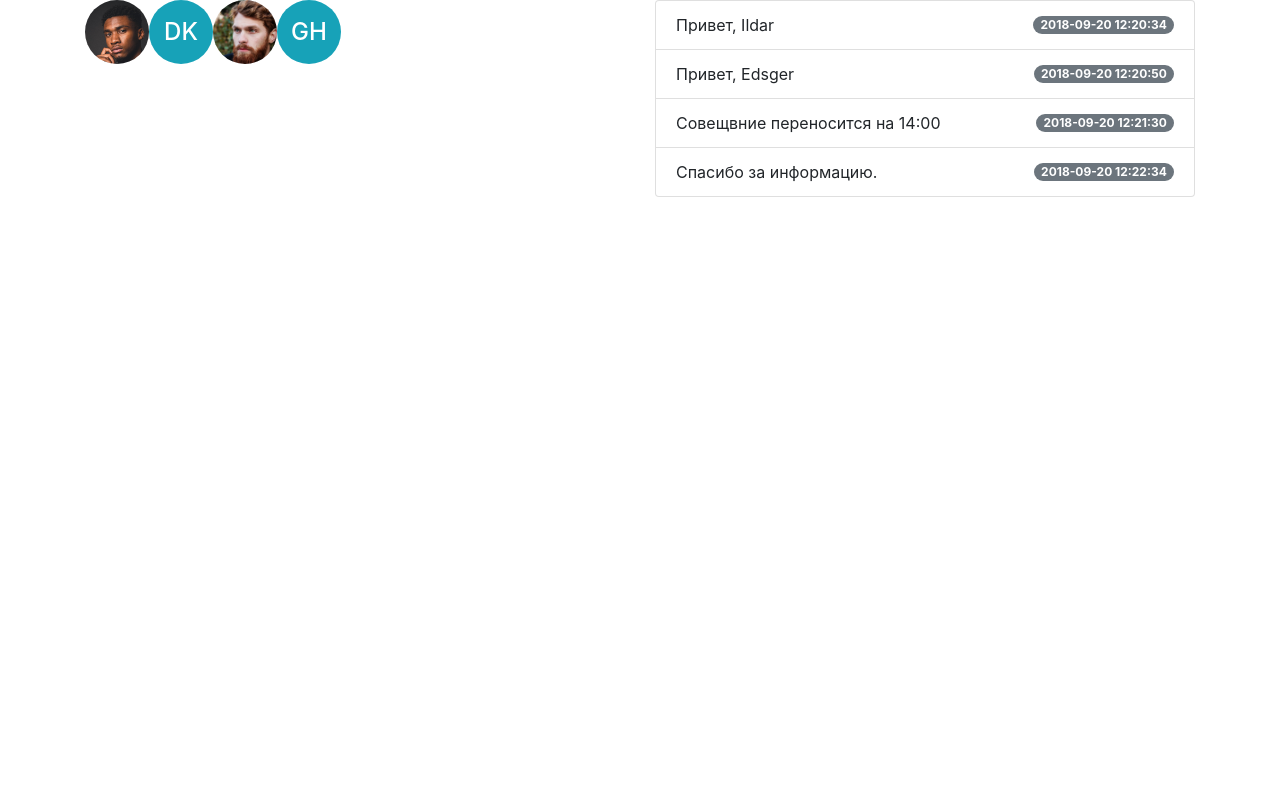
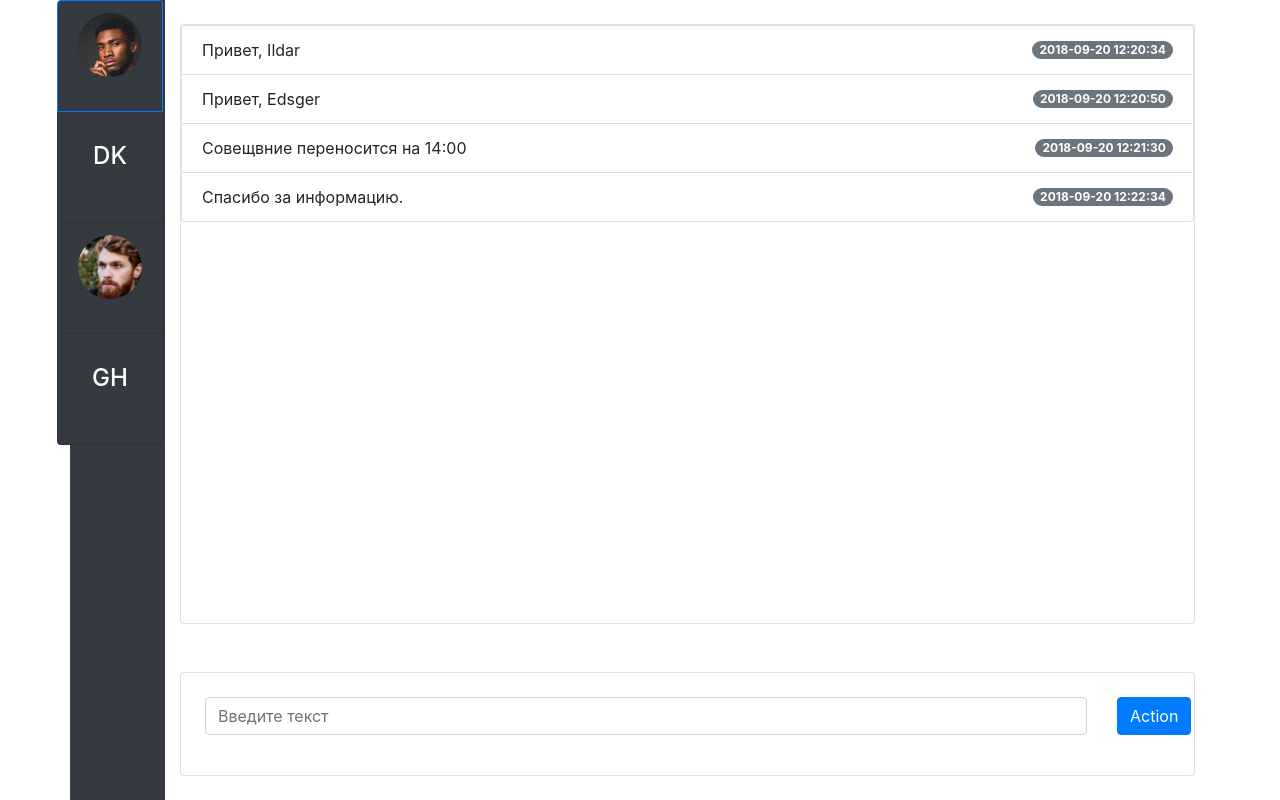
Before and after one commit to ildafon/messenger, an Angular app: page /conversations/1 in a window 1280 px wide. Built offline with nearby package versions, Linux system fonts and the light colour scheme.

Commit message:
new message form added draft

```diff
--- a/src/app/app.module.ts
+++ b/src/app/app.module.ts
@@ -2,6 +2,7 @@
 import { BrowserModule } from '@angular/platform-browser';
 import { NgModule } from '@angular/core';
 import { HttpModule } from '@angular/http';
+import { ReactiveFormsModule } from '@angular/forms';
 import { Routes, RouterModule, CanDeactivate } from '@angular/router';
 
 
@@ -69,6 +70,7 @@ const routes: Routes = [
   imports: [
     BrowserModule,
     HttpModule,
+    ReactiveFormsModule,
     RouterModule.forRoot(routes)
   ],
   providers: [
--- a/src/app/components/avatar-generator/avatar-generator.component.html
+++ b/src/app/components/avatar-generator/avatar-generator.component.html
@@ -1,9 +1,6 @@
-<!-- <div class="avatar bg-info" data-toggle="tooltip" data-placement="right" title="{{firstName}} {{secondName}}">
-  {{initials | uppercase }}
-</div> -->
- <!-- https://stackoverflow.com/questions/49897720/how-to-display-first-letter-of-name-instead-of-image-in-matlistavatar -->
 
-<div class="avatar bg-info" data-toggle="tooltip" data-placement="right" title="{{firstName}} {{secondName}}">
+
+<div class="avatar bg-dark" data-toggle="tooltip" data-placement="right" title="{{firstName}} {{secondName}}">
   <img *ngIf="conversation.avatarUrl; else noAvatar" src="assets/{{conversation.avatarUrl}}" [alt]="firstName">
   <ng-template #noAvatar>{{initials | uppercase }}</ng-template>
 </div>
--- a/src/app/containers/conversation-list/conversation-list.component.html
+++ b/src/app/containers/conversation-list/conversation-list.component.html
@@ -1,16 +1,15 @@
-<div class="container">
-  <div class="row">
-    <div class="col-6">
-
-            <!-- <a href="#"  routerLink="/"><i class="fa fa-home fa-lg "></i></a> -->
-
+<div class="container"  style="height: 800px">
+  <div class="row h-100">
+    <div class="list-group col-1 d-flex flex-column align-items-center  bg-dark">
             <a href="#" *ngFor="let item of conversations$ | async"
+                routerLinkActive="active"
+                class="list-group-item bg-dark"
                [routerLink]="['/conversations', item.id]">
                  <msg-avatar-generator [conversation]="item"></msg-avatar-generator>
             </a>
 
     </div>
-    <div class="col-6">
+    <div class="col-11">
         <router-outlet></router-outlet>
     </div>
 
--- a/src/app/containers/conversation-list/conversation-list.component.scss
+++ b/src/app/containers/conversation-list/conversation-list.component.scss
@@ -0,0 +1,4 @@
+.list-group-item {
+  height: 7rem;
+  text-align: center
+}
--- a/src/app/containers/conversation-list/conversation-list.component.ts
+++ b/src/app/containers/conversation-list/conversation-list.component.ts
@@ -21,10 +21,4 @@ export class ConversationListComponent implements OnInit {
     this.conversations$ = this.service.getConversationList();
   }
 
-  // https://stackblitz.com/edit/angular-random-color?file=app%2Fapp.component.ts
-  getRandomColor() {
-    const color = Math.floor(0x1000000 * Math.random()).toString(16);
-    return '#' + ('000000' + color).slice(-6);
-  }
-
 }
--- a/src/app/containers/conversation/conversation.component.html
+++ b/src/app/containers/conversation/conversation.component.html
@@ -1,21 +1,30 @@
+<div class="d-flex flex-column justify-content-between h-100">
+  <div class="card flex-grow-1 my-4">
       <ul class="list-group">
-
           <li *ngFor="let message of messages"
                class="list-group-item d-flex justify-content-between align-items-center">
 
             {{ message.text}}
             <span class="badge badge-secondary badge-pill">{{message.createdAt}}</span>
           </li>
+        </ul>
+  </div>
+  <div class="card new-message-form my-4 p-4">
 
-
-
-
-  <!-- <li class="list-group-item d-flex justify-content-between align-items-center">
-    List item
-    <span class="badge badge-secondary badge-pill">pill2</span>
-  </li>
-  <li class="list-group-item d-flex justify-content-between align-items-center disabled">
-    Disabled item
-    <span class="badge badge-secondary badge-pill">pill3</span>
-  </li> -->
-</ul>
+        <form [formGroup]="messageForm">
+          <div class="form-group row">
+            <div class="col-sm-11">
+              <input type="text"
+                     class="form-control"
+                     name="inputName"
+                     id="inputName"
+                     placeholder="Введите текст"
+                     formControlName="message">
+            </div>
+            <div class="col-sm-1">
+                <button (click)="addMessage()" class="btn btn-primary">Action</button>
+            </div>
+          </div>
+        </form>
+  </div>
+</div>
--- a/src/app/containers/conversation/conversation.component.ts
+++ b/src/app/containers/conversation/conversation.component.ts
@@ -1,9 +1,8 @@
-import { Response } from '@angular/http';
-import { Observable } from 'rxjs/Observable';
 import { ActivatedRoute, ParamMap } from '@angular/router';
 import { ApiService } from './../../services/api.service';
 import { Component, OnInit } from '@angular/core';
 import { Message} from './../../models/message';
+import { FormGroup, FormBuilder } from '@angular/forms';
 
 @Component({
   selector: 'msg-conversation',
@@ -11,16 +10,36 @@ import { Message} from './../../models/message';
   styleUrls: ['./conversation.component.scss']
 })
 export class ConversationComponent implements OnInit {
-
+  conversationId: string;
   messages: Message[];
+  messageForm: FormGroup;
 
   constructor(private service: ApiService,
-              private route: ActivatedRoute) { }
+              private route: ActivatedRoute,
+              private fb: FormBuilder) { }
 
   ngOnInit() {
     this.route.paramMap
-    .switchMap( (params: ParamMap ) => this.service.getConversationHistory(params.get('id')))
+    .switchMap( (params: ParamMap ) => {
+      this.conversationId = params.get('id');
+      return this.service.getConversationHistory(this.conversationId)
+    })
     .subscribe( messages => this.messages = messages);
+
+    this.messageForm = this.fb.group({
+      message: ''
+    });
+  }
+
+  addMessage() {
+    const newMessage: Message = {
+      id: '200',
+      author: this.conversationId,
+      text: this.messageForm.get('message').value,
+      createdAt: new Date(Date.now()).toLocaleString()
+    };
+    this.messages.push(newMessage);
+    this.messageForm.reset();
   }
 
 }
--- a/src/app/containers/user-list/user-list.component.html
+++ b/src/app/containers/user-list/user-list.component.html
@@ -1,3 +1,4 @@
+
 <div class="container">
   <div class="row" style="height:20rem;">
       <div [class.offset-3]="listPositionCenter$ | async" class="col-6">
@@ -6,9 +7,7 @@
           [routerLink]="['/users', item.id]"
           routerLinkActive="active"
           class="list-group-item text-center">
-            <div>
               {{ item.firstname}} {{ item.secondname}}
-            </div>
 
           </a>
         </ul>
--- a/src/app/containers/user-list/user-list.component.scss
+++ b/src/app/containers/user-list/user-list.component.scss
@@ -1,5 +1,8 @@
-.users {
-   li {
-    cursor: pointer;
-  }
+.list-group-item {
+  display: flex;
+  justify-content: center;
+  align-items: center;
+  text-align: center;
+  vertical-align: middle;
+  font-size: 1.5rem;
 }
```
Lines whose indentation alone changed are shown as unchanged.
